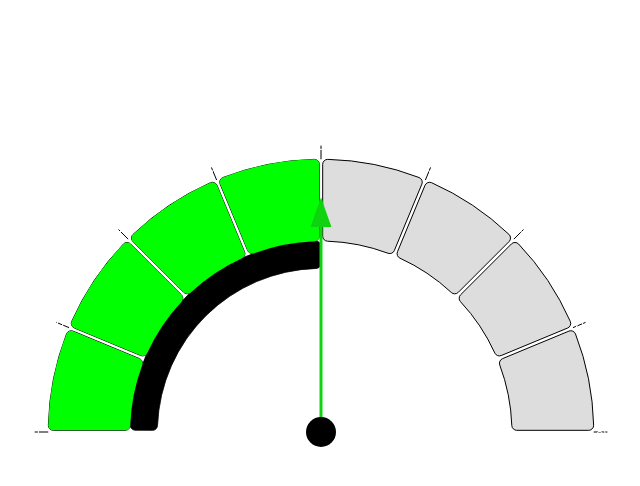
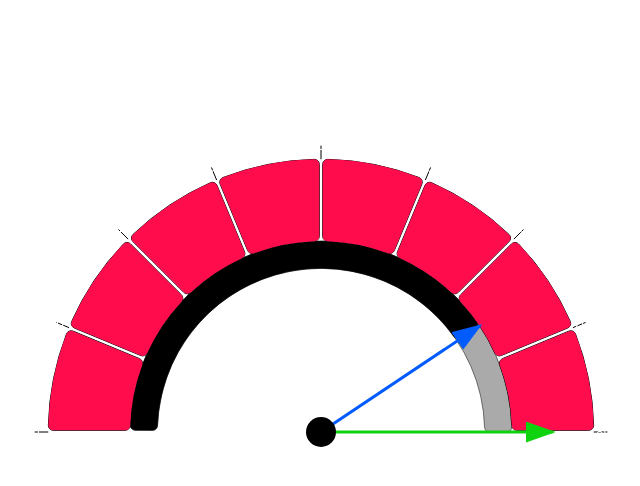
Before and after one commit to DarkvoiceGit/gaugeChart, a React (Vite) app in the folder baro-meter/: page / in a window 1280 px wide. Shown: the top 486 px of the page, without its empty margins (319-959 px from the left). Built offline with nearby package versions, Linux system fonts and the light colour scheme.

Commit message:
fixed pointer

```diff
--- a/baro-meter/src/App.tsx
+++ b/baro-meter/src/App.tsx
@@ -4,8 +4,8 @@ import GaugeChart from "./GaugeChart";
 
 function App() {
 
-    const planned = 0;
-    const booked = 40;
+    const planned = 15;
+    const booked = 65;
 
     return (
         <div className="gauge-chart">
@@ -17,12 +17,12 @@ function App() {
                 thresholdYellow={75}
                 thresholdRed={80}
                 withOpacitySwitch={true}
-                colorTileThresholdRed={'#ff0000'}
+                colorTileThresholdRed={'#ff0c4d'}
                 colorTileThresholdYellow={'#ffff00'}
                 colorTileThresholdDefault={'#00ff00'}
                 colorTileBg={'#ddd'}
-                colorBookedBar={'#000'}
-                colorPlannedBar={'#ccc'}
+                colorBookedBar={'#000000'}
+                colorPlannedBar={'#aaaaaa'}
                 enableToolTip={true}
                 enableUnitTicks={true}
                 // bigArrowConfig={}
--- a/baro-meter/src/GaugeChart.tsx
+++ b/baro-meter/src/GaugeChart.tsx
@@ -300,8 +300,8 @@ const Gauge: React.FC<GaugeProps> = ({
 
                         // Tile-Vordergrund (gefüllter Teil)
                         const tileForegroundArc = d3.arc<d3.DefaultArcObject>()
-                            .innerRadius(isTileHovered ? radius * 0.7 - 5 : radius * 0.7)
-                            .outerRadius(isTileHovered ? radius + 1 : radius)
+                            .innerRadius(isTileHovered  && withOpacitySwitch  ? radius * 0.7 - 5 : radius * 0.7)
+                            .outerRadius(isTileHovered  && withOpacitySwitch  ? radius + 1 : radius)
                             .startAngle(tileStartAngle)
                             .endAngle(tileFillEndAngle).padRadius(2).padAngle(2).cornerRadius(5);
 
@@ -350,7 +350,7 @@ const Gauge: React.FC<GaugeProps> = ({
                     />
                     </g>
                     {/* Hovered Element (wird als letztes gerendert) */}
-                    {isBarPlannedHovered && (
+                    {isBarPlannedHovered && withOpacitySwitch  && (
                         <path
                             d={
 
@@ -371,7 +371,7 @@ const Gauge: React.FC<GaugeProps> = ({
                             style={{pointerEvents: 'none'}} // Verhindert erneutes Hover
                         />
                     )}
-                    {isBarBookedHovered && (
+                    {isBarBookedHovered && withOpacitySwitch && (
                         <path
                             d={d3.arc<d3.DefaultArcObject>()
                                 .innerRadius(radius * 0.55) // Vergrößerung beim Hovern
```
